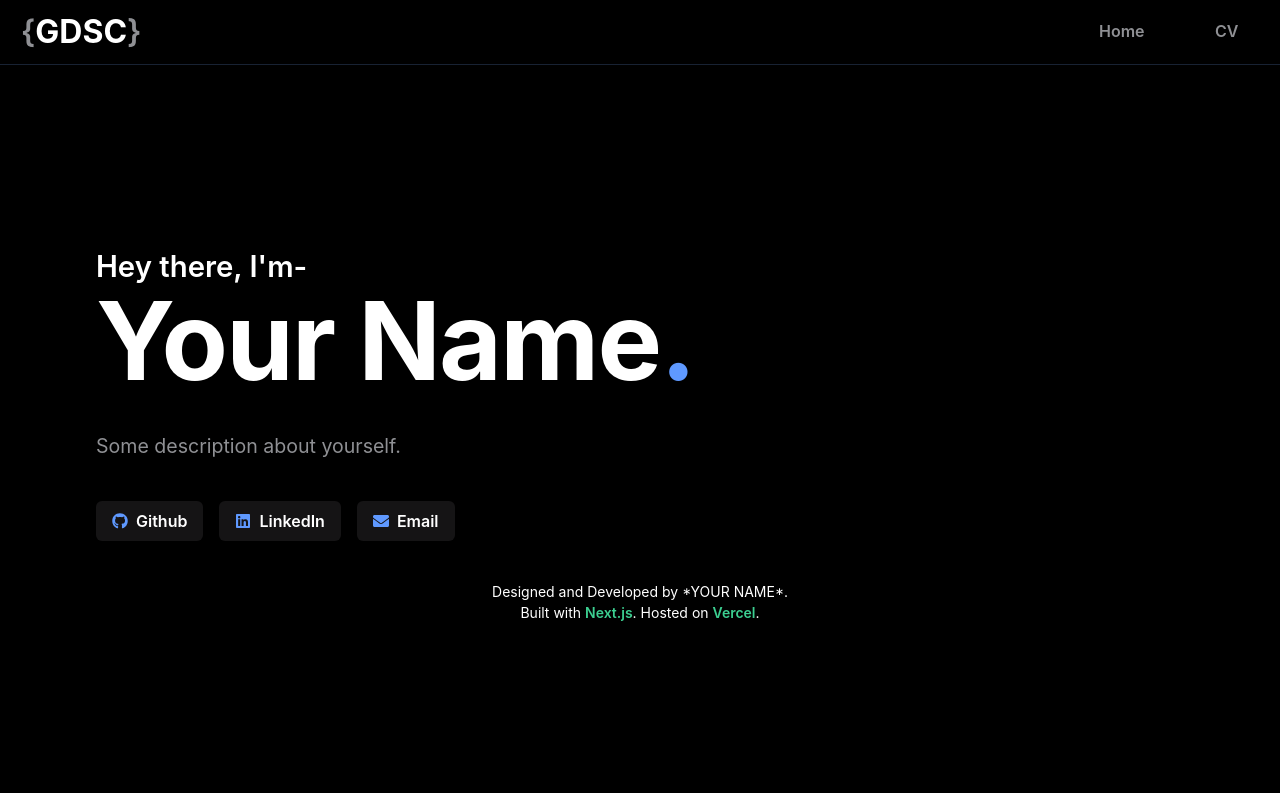
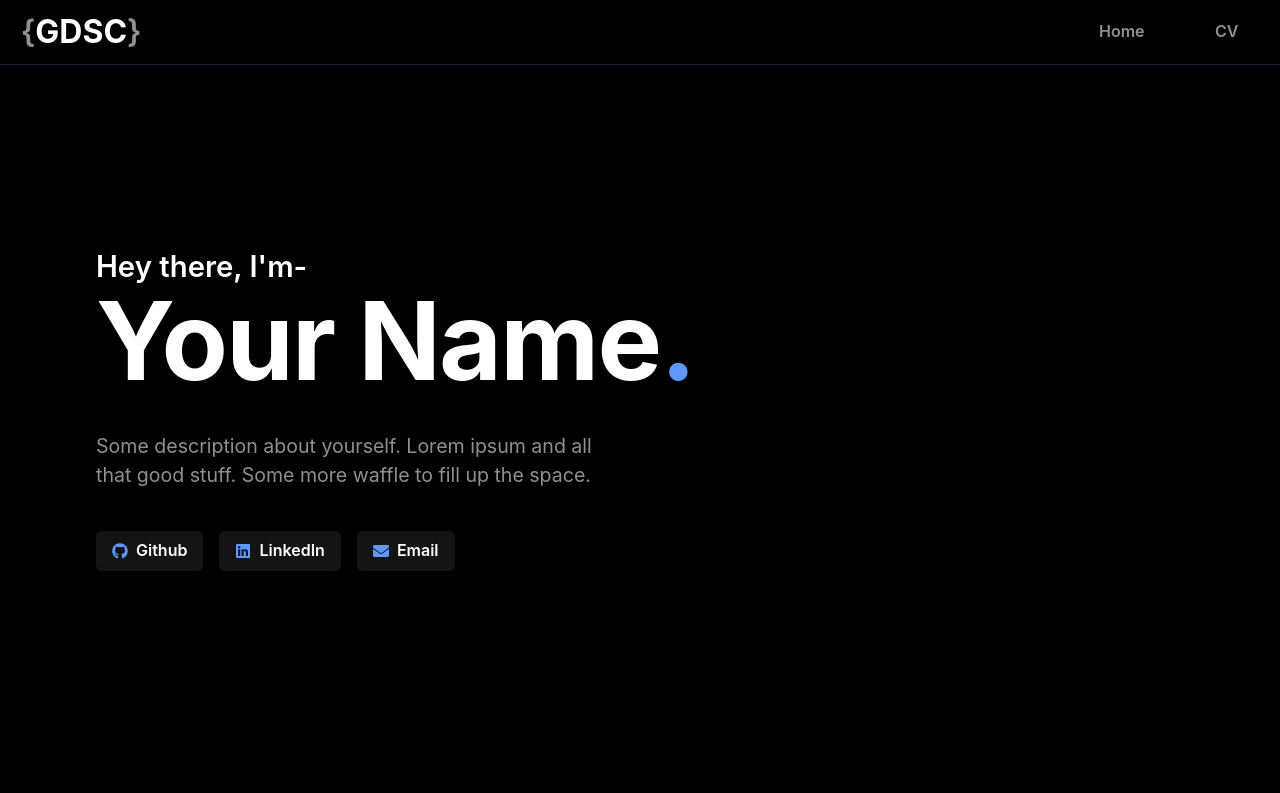
Before and after one commit to r-ushil/gdsc-portfolio-workshop, a Next.js app: page / in a window 1280 px wide. Shown: the top 793 px of the page. Built offline with nearby package versions, Linux system fonts and the light colour scheme.

Commit message:
fix: added image and fixed box for description

```diff
--- a/components/intro.tsx
+++ b/components/intro.tsx
@@ -34,9 +34,11 @@
         in={true}
         transition={{ enter: { duration: 0.4, delay: 0.9 } }}
       >
+        <Box w={['85vw', '40vw']}>
         <Text fontSize="display3" color="textSecondary">
-          Some description about yourself.
+          Some description about yourself. Lorem ipsum and all that good stuff. Some more waffle to fill up the space.
         </Text>
+        </Box>
       </SlideFade>
 
       <SlideFade
--- a/pages/index.tsx
+++ b/pages/index.tsx
@@ -1,4 +1,4 @@
-import { Stack } from "@chakra-ui/react"
+import { Stack, Image, Wrap, WrapItem } from "@chakra-ui/react"
 import { NextPage } from "next"
 import Container from "../components/container"
 import Intro from "../components/intro"
@@ -17,7 +17,10 @@
           mt={{ base: '12.5vh', md: '22.5vh' }}
         >
 
-          <Intro />
+          <Wrap spacing={'17.5vw'}>
+            <WrapItem> <Intro /> </WrapItem>
+            <WrapItem> <Image src="/jerry.jpg" boxSize={'350px'}/> </WrapItem>
+          </Wrap>
 
         </Stack>
 
--- a/theme.ts
+++ b/theme.ts
@@ -20,7 +20,7 @@
   displayColor: '#FFFFFF',
   textPrimary: '#D1D5DB',
   textSecondary: '#8F9094',
-  button1: '#3CCF91',
+  button1: '#5F99FF',
   button2: '#F6A20E',
   button3: '#5132BF',
   borderColor: '#111111',
```
Also changed, not shown: public/jerry.jpg (added).
